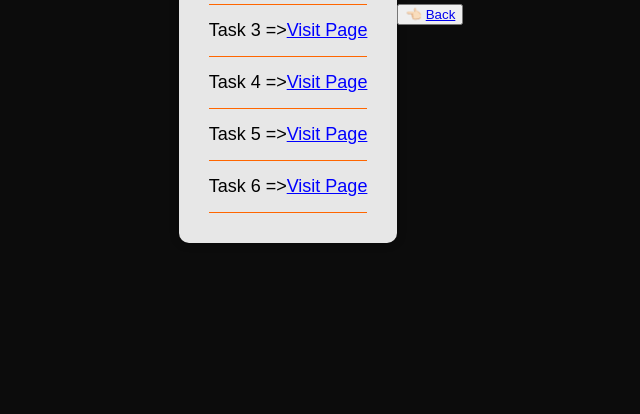
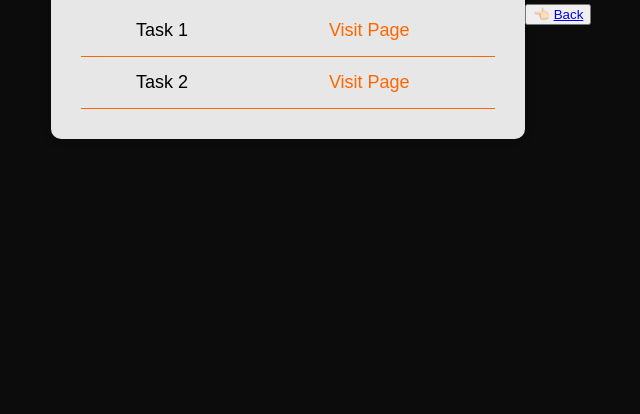
Before and after one commit to DwarakacherlaDeepikaReddy/task2, a plain HTML site: page BootStrap/index.html in a window 1280 px wide. Shown: the part 386-800 px from the top of the page, without its empty margins (319-959 px from the left). Drawn offline with Linux system fonts and the light colour scheme.

Commit message:
Update index.html

```diff
--- a/BootStrap/index.html
+++ b/BootStrap/index.html
@@ -2,66 +2,40 @@
 <html lang="en">
   <head>
     <meta charset="UTF-8" />
-    <meta name="viewport" content="width=device-width, initial-scale=1.0" />
-    <link rel="stylesheet" type="text/css" href="style.css" />
+    <meta
+      name="viewport"
+      content="width=device-width, initial-scale=1.0"
+    />
+    <link
+      rel="stylesheet"
+      type="text/css"
+      href="style.css"
+    />
     <title>Bootstrap Tasks</title>
   </head>
   <body>
     <div class="box">
-      <h1>Index</h1>
+      <h1> Bootstrap Tasks </h1>
       <table cellspacing="0">
         <tr>
-          <td>Task 1 =></td>
+          <td>Task 1</td>
           <td>
-            <a href="Task 1/index.html" style="color: blue" target="_blank"
-              >Visit Page</a
-            >
+            <a href="Task1/index.html" class="task-link">Visit Page</a>
           </td>
         </tr>
         <tr>
-          <td>Task 2 =></td>
+          <td>Task 2</td>
           <td>
-            <a href="Task 2/index.html" style="color: blue" target="_blank"
-              >Visit Page</a
-            >
+            <a href="Task2/index.html" class="task-link">Visit Page</a>
           </td>
         </tr>
-        <tr>
-          <td>Task 3 =></td>
-          <td>
-            <a href="Task 3/index.html" style="color: blue" target="_blank"
-              >Visit Page</a
-            >
-          </td>
-        </tr>
-        <tr>
-          <td>Task 4 =></td>
-          <td>
-            <a href="Task 4/index.html" style="color: blue" target="_blank"
-              >Visit Page</a
-            >
-          </td>
-        </tr>
-        <tr>
-          <td>Task 5 =></td>
-          <td>
-            <a href="Task 5/index.html" style="color: blue" target="_blank"
-              >Visit Page</a
-            >
-          </td>
-        </tr>
-        <tr>
-          <td>Task 6 =></td>
-          <td>
-            <a href="Task 6/index.html" style="color: blue" target="_blank"
-              >Visit Page</a
-            >
-          </td>
-        </tr>
+        <!-- Add more tasks as needed -->
       </table>
     </div>
     <footer>
-      <button>👈🏻 <a href="../index.html"> Back</a></button>
+      <button class="back-button">
+        👈🏻 <a href="../index.html">Back</a>
+      </button>
     </footer>
   </body>
 </html>
```
